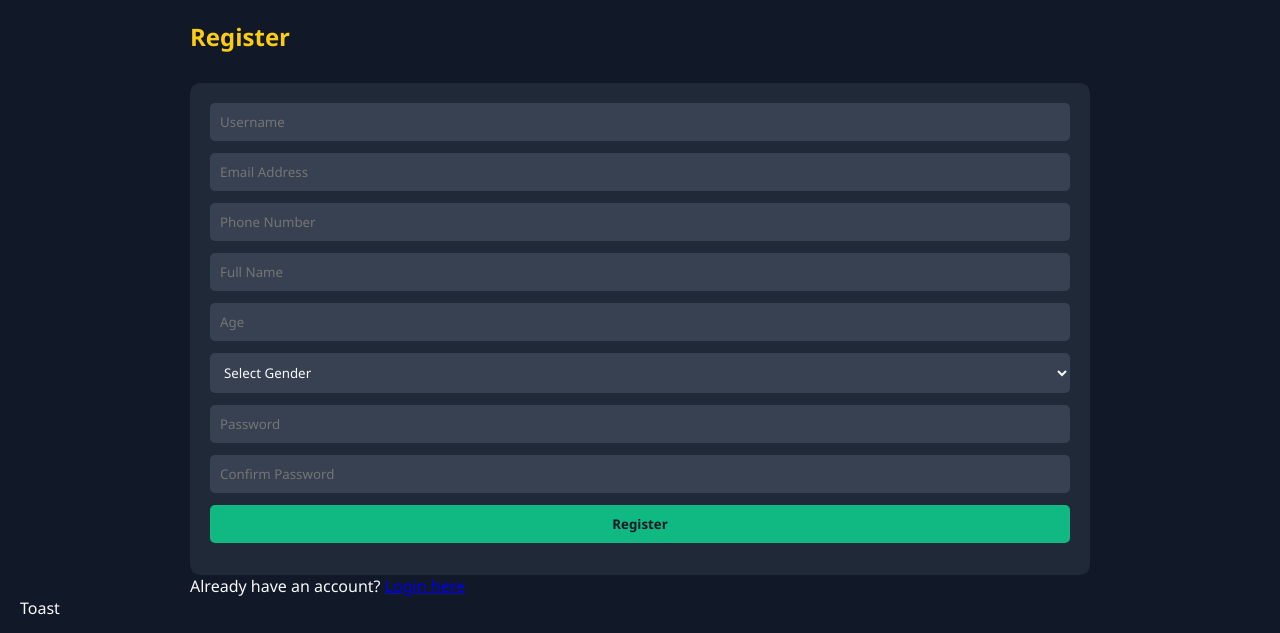
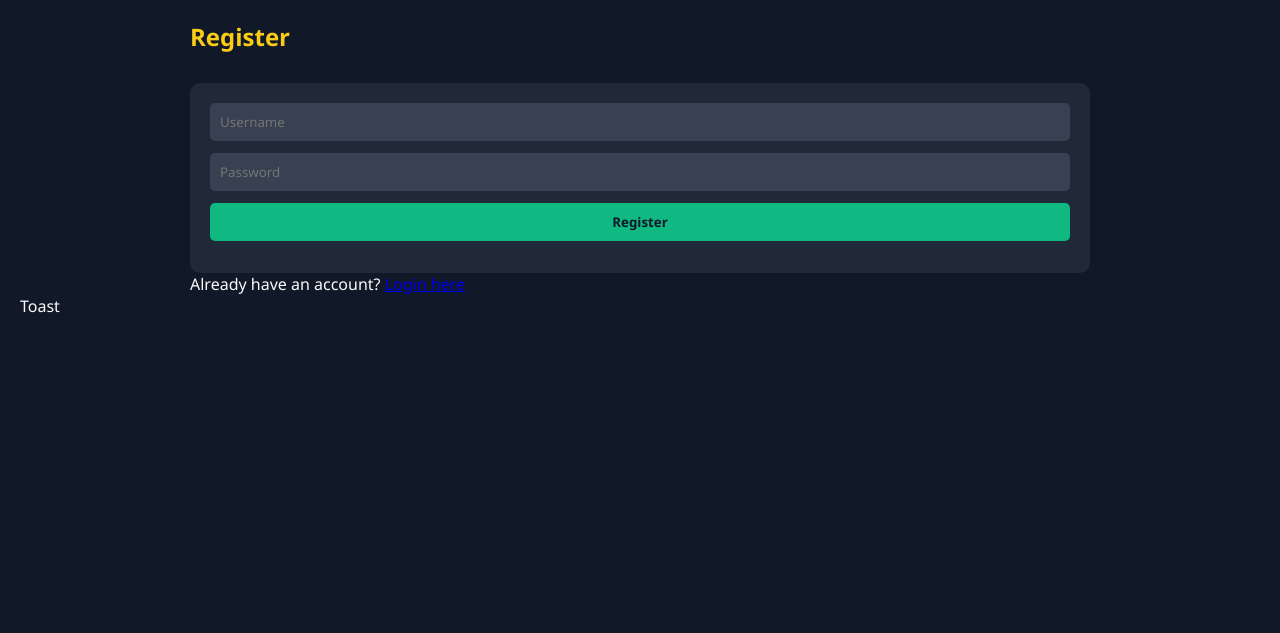
Before and after one commit to ak-pumkin/gym-suppliment-, a Flask app: page /register in a window 1280 px wide. Shown: the top 633 px of the page. Run offline with Flask 3, Linux system fonts and the light colour scheme; some libraries are stand-ins or nearby versions.

Commit message:
Add files via upload

```diff
--- a/templates/login.html
+++ b/templates/login.html
@@ -2,8 +2,8 @@
 <html lang="en">
 <head>
   <meta charset="UTF-8" />
-  <title>Login - Gym Store</title>
-  <link rel="stylesheet" href="/static/style.css" />
+  <title>Login - Gym Supplements</title>
+  <link rel="stylesheet" href="{{ url_for('static', filename='style.css') }}">
 </head>
 <body>
   <main class="form-container">
@@ -16,6 +16,7 @@
     <p>Don't have an account? <a href="/register">Register here</a></p>
   </main>
 
+  <!-- Toast -->
   <div class="toast" id="toast">Toast</div>
 
   <script>
--- a/templates/register.html
+++ b/templates/register.html
@@ -2,31 +2,21 @@
 <html lang="en">
 <head>
   <meta charset="UTF-8" />
-  <title>Register - Gym Store</title>
-  <link rel="stylesheet" href="/static/style.css" />
+  <title>Register - Gym Supplements</title>
+  <link rel="stylesheet" href="{{ url_for('static', filename='style.css') }}">
 </head>
 <body>
   <main class="form-container">
     <h2>Register</h2>
     <form id="registerForm">
       <input type="text" name="username" placeholder="Username" required />
-      <input type="email" name="email" placeholder="Email Address" required />
-      <input type="text" name="phone" placeholder="Phone Number" required />
-      <input type="text" name="full_name" placeholder="Full Name" required />
-      <input type="number" name="age" placeholder="Age" required min="13" />
-      <select name="gender" required>
-        <option value="">Select Gender</option>
-        <option value="Male">Male</option>
-        <option value="Female">Female</option>
-        <option value="Other">Other</option>
-      </select>
       <input type="password" name="password" placeholder="Password" required />
-      <input type="password" name="confirmPassword" placeholder="Confirm Password" required />
       <button type="submit">Register</button>
     </form>
     <p>Already have an account? <a href="/login">Login here</a></p>
   </main>
 
+  <!-- Toast -->
   <div class="toast" id="toast">Toast</div>
 
   <script>
@@ -40,32 +30,19 @@
     document.getElementById("registerForm").addEventListener("submit", async function (e) {
       e.preventDefault();
       const form = e.target;
-      const userData = {
-        username: form.username.value,
-        email: form.email.value,
-        phone: form.phone.value,
-        full_name: form.full_name.value,
-        age: form.age.value,
-        gender: form.gender.value,
-        password: form.password.value,
-        confirmPassword: form.confirmPassword.value
-      };
-
-      if (userData.password !== userData.confirmPassword) {
-        showToast(\"Passwords do not match\");
-        return;
-      }
+      const username = form.username.value;
+      const password = form.password.value;
 
       const res = await fetch("/api/register", {
         method: "POST",
         headers: { "Content-Type": "application/json" },
-        body: JSON.stringify(userData)
+        body: JSON.stringify({ username, password })
       });
 
       const data = await res.json();
       if (res.ok) {
         localStorage.setItem("role", data.role || "user");
-        showToast("Registration successful");
+        showToast("Registered successfully");
         setTimeout(() => window.location.href = "/login", 1000);
       } else {
         showToast(data.message || "Registration failed");
```
